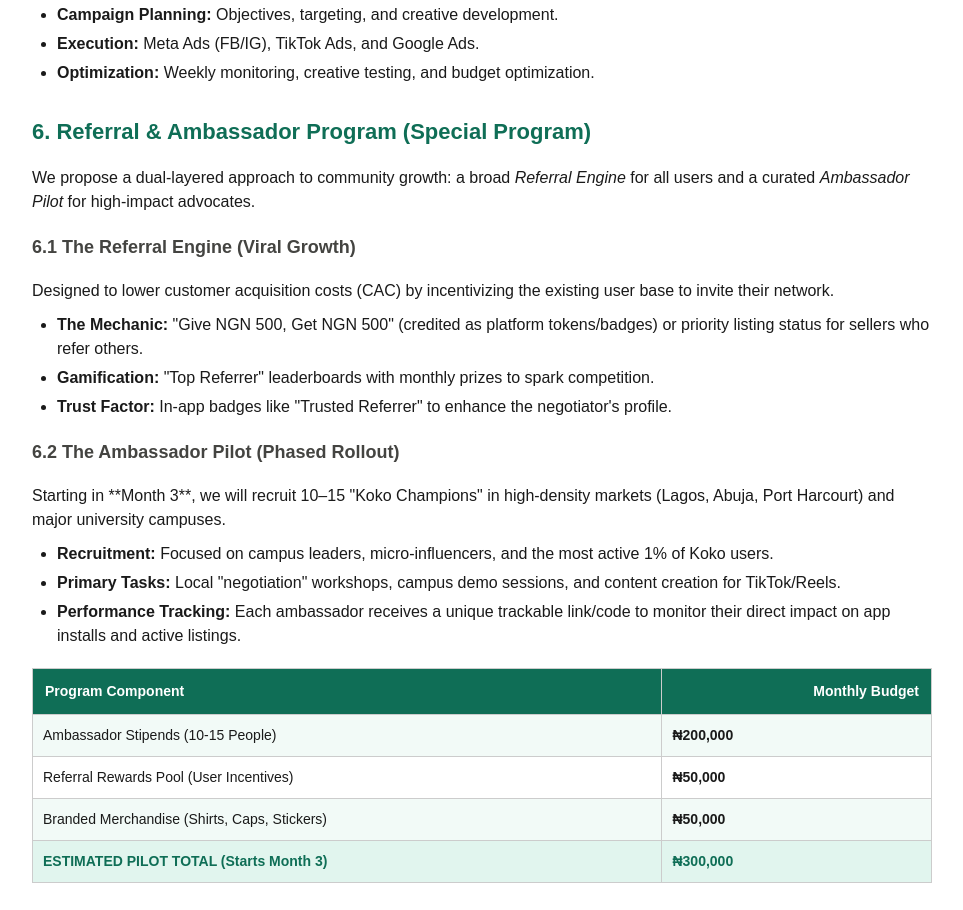
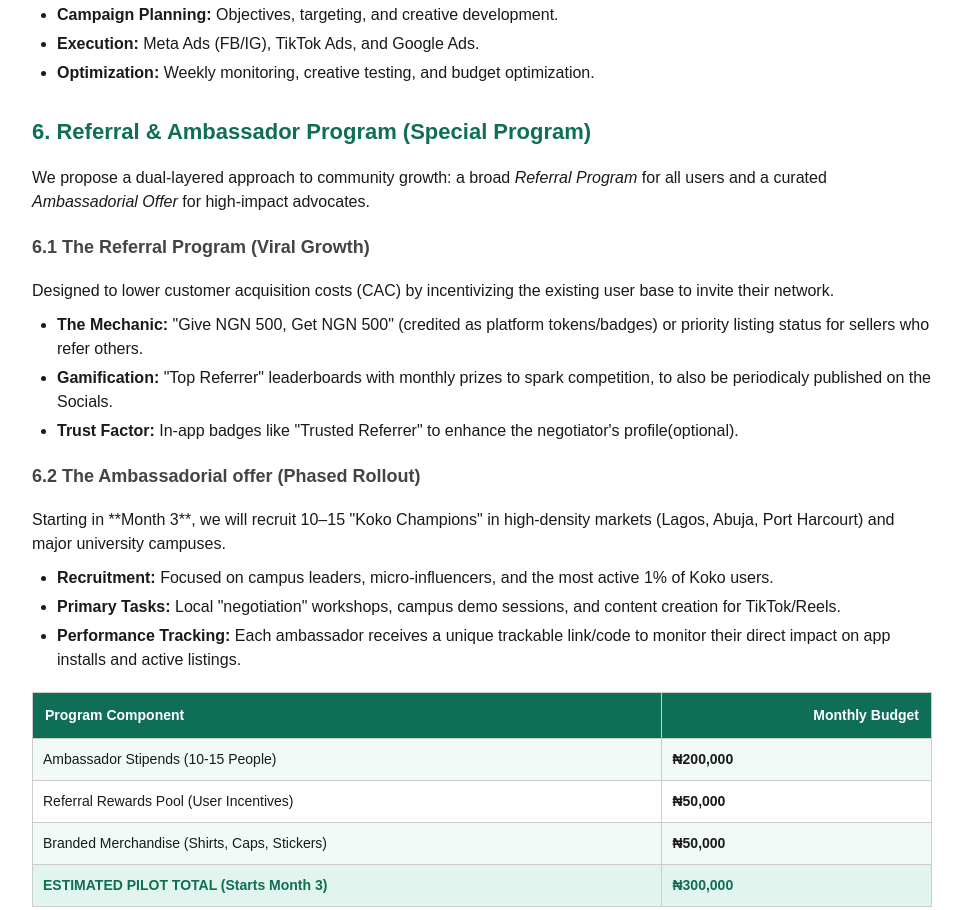
Before and after one commit to elion-Tech/Meluora-Marketing-prop, a plain HTML site: page index.html in a window 1280 px wide. Shown: the part 2530-3440 px from the top of the page, without its empty margins (158-1121 px from the left). Drawn offline with nearby package versions, Linux system fonts and the light colour scheme.

Commit message:
Update index.html

```diff
--- a/index.html
+++ b/index.html
@@ -256,17 +256,17 @@
     </ul>
 
     <h2>6. Referral & Ambassador Program (Special Program)</h2>
-    <p>We propose a dual-layered approach to community growth: a broad <em>Referral Engine</em> for all users and a curated <em>Ambassador Pilot</em> for high-impact advocates.</p>
+    <p>We propose a dual-layered approach to community growth: a broad <em>Referral Program</em> for all users and a curated <em>Ambassadorial Offer</em> for high-impact advocates.</p>
 
-    <h3>6.1 The Referral Engine (Viral Growth)</h3>
+    <h3>6.1 The Referral Program (Viral Growth)</h3>
     <p>Designed to lower customer acquisition costs (CAC) by incentivizing the existing user base to invite their network.</p>
     <ul>
         <li><strong>The Mechanic:</strong> "Give NGN 500, Get NGN 500" (credited as platform tokens/badges) or priority listing status for sellers who refer others.</li>
-        <li><strong>Gamification:</strong> "Top Referrer" leaderboards with monthly prizes to spark competition.</li>
-        <li><strong>Trust Factor:</strong> In-app badges like "Trusted Referrer" to enhance the negotiator's profile.</li>
+        <li><strong>Gamification:</strong> "Top Referrer" leaderboards with monthly prizes to spark competition, to also be periodicaly published on the Socials.</li>
+        <li><strong>Trust Factor:</strong> In-app badges like "Trusted Referrer" to enhance the negotiator's profile(optional).</li>
     </ul>
 
-    <h3>6.2 The Ambassador Pilot (Phased Rollout)</h3>
+    <h3>6.2 The Ambassadorial offer (Phased Rollout)</h3>
     <p>Starting in **Month 3**, we will recruit 10–15 "Koko Champions" in high-density markets (Lagos, Abuja, Port Harcourt) and major university campuses.</p>
     <ul>
         <li><strong>Recruitment:</strong> Focused on campus leaders, micro-influencers, and the most active 1% of Koko users.</li>
```
